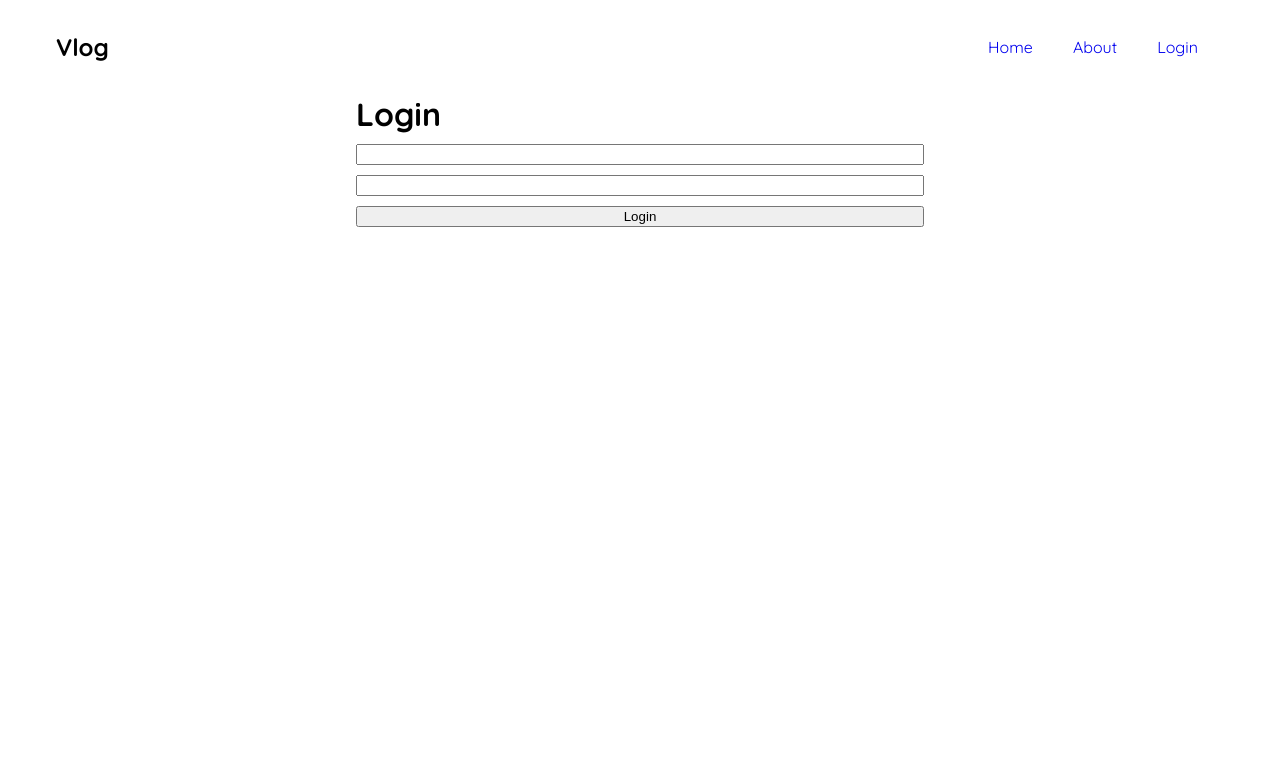
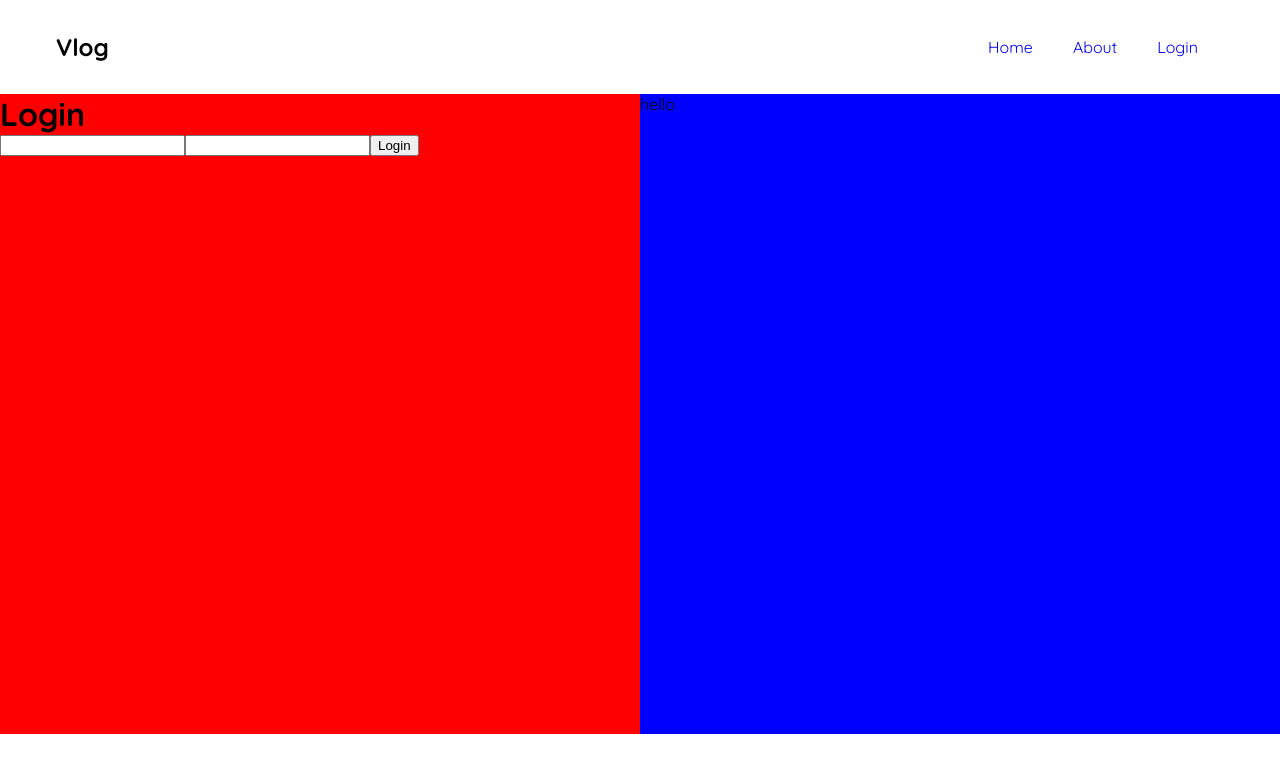
Before and after one commit to JustinLung/vue-blog, a Vue app: page /login in a window 1280 px wide. Shown: the top 772 px of the page. Built offline with nearby package versions, Linux system fonts and the light colour scheme.

Commit message:
WIP - login layout

```diff
--- a/src/main.js
+++ b/src/main.js
@@ -1,7 +1,7 @@
 import Vue from "vue";
 import App from "./App.vue";
 import router from "./router";
-import store from "./store"
+import store from "./store";
 
 Vue.config.productionTip = false;
 
--- a/src/router/index.js
+++ b/src/router/index.js
@@ -1,11 +1,11 @@
 import Vue from "vue";
-import Vuex from "vuex"
+import Vuex from "vuex";
 import VueRouter from "vue-router";
 import Home from "../views/Home.vue";
-import store from './../store'
+import store from "./../store";
 
 Vue.use(VueRouter);
-Vue.use(Vuex)
+Vue.use(Vuex);
 
 const routes = [
   {
@@ -30,17 +30,18 @@ const routes = [
 const router = new VueRouter({
   mode: "history",
   base: process.env.BASE_URL,
-  routes
+  routes,
 });
 
-router.beforeEach((to, from, next)=>{
-  const publicPages = ['/', '/about', '/login']
-  const authRequired = !publicPages.includes(to.path)
-  const loggedIn = store.state.status.loggedIn
-  if(authRequired && !loggedIn){
-    next('/')
+router.beforeEach((to, from, next) => {
+  const publicPages = ["/", "/about", "/login"];
+  const authRequired = !publicPages.includes(to.path);
+  const loggedIn = store.state.status.loggedIn;
+  if (authRequired && !loggedIn) {
+    next("/");
+  } else {
+    next();
   }
-  else {next()}
-})
+});
 
 export default router;
--- a/src/store/index.js
+++ b/src/store/index.js
@@ -1,11 +1,11 @@
-import Vue from 'vue'
-import Vuex from 'vuex'
-import AuthService from "./../services/auth-service"
-import router from "./../router"
+import Vue from "vue";
+import Vuex from "vuex";
+import AuthService from "./../services/auth-service";
+import router from "./../router";
 
-Vue.use(Vuex)
+Vue.use(Vuex);
 
-const user = JSON.parse(localStorage.getItem('user'));
+const user = JSON.parse(localStorage.getItem("user"));
 const initialState = user
   ? { status: { loggedIn: true }, user }
   : { status: { loggedIn: false }, user: null };
@@ -14,37 +14,37 @@ const store = new Vuex.Store({
   state: initialState,
   mutations: {
     loginSuccess(state) {
-      state.status = {loggedIn: true}
+      state.status = { loggedIn: true };
     },
     loginFailed(state) {
-        state.status = {loggedIn: false}
+      state.status = { loggedIn: false };
     },
     logout(state) {
-        state.status = {loggedIn: false}
-    }
+      state.status = { loggedIn: false };
+    },
   },
   actions: {
-    login({commit}, {username, password}) {
-        AuthService.login(username, password).then(()=>{
-            commit('loginSuccess')
-            router.push("/")
-        }).catch(()=>{
-            commit('loginFailed')
+    login({ commit }, { username, password }) {
+      AuthService.login(username, password)
+        .then(() => {
+          commit("loginSuccess");
+          router.push("/");
         })
-      },
-      logout({commit}) {
-        AuthService.logout()
-        commit('logout')
-      },
-      register() {
-
-      }
+        .catch(() => {
+          commit("loginFailed");
+        });
+    },
+    logout({ commit }) {
+      AuthService.logout();
+      commit("logout");
+    },
+    register() {},
   },
   getters: {
     getUsername(state) {
-      return state.user.userInfo.username
-    }
-  }
-})
+      return state.user.userInfo.username;
+    },
+  },
+});
 
-export default store
+export default store;
--- a/src/views/Home.vue
+++ b/src/views/Home.vue
@@ -1,10 +1,9 @@
 <template>
-  <div class="home">
-  </div>
+  <div class="home"></div>
 </template>
 
 <script>
 export default {
-  name: "Home"
+  name: "Home",
 };
 </script>
--- a/src/views/Login.vue
+++ b/src/views/Login.vue
@@ -1,37 +1,54 @@
 <template>
-    <div>
+  <div class="login-page">
+    <div class="container-inputs">
       <h1>Login</h1>
-        <input type="text" v-model="username">
-        <input type="password" name="" id="" v-model="password">
+      <input type="text" v-model="username" />
+      <input type="password" name="" id="" v-model="password" />
       <button @click="this.login">Login</button>
+    </div>
+    <div class="container-hero">hello</div>
   </div>
 </template>
 
 <script>
 export default {
   name: "Login",
-    data: function() {
+  data: function () {
     return {
       username: "",
-            password: ""
-        }
+      password: "",
+    };
   },
   methods: {
-    login: function() {
-      this.$store.dispatch("login", {username: this.username, password: this.password})
-    }
-  }
-}
+    login: function () {
+      this.$store.dispatch("login", {
+        username: this.username,
+        password: this.password,
+      });
+    },
+  },
+};
 </script>
 
 <style lang="scss" scoped>
-    div {
+.login-page {
+    height: 80vh;
     display: flex;
+    flex-direction: row;
+    justify-content: center;
+  .container-inputs {
+      flex: 1;
+      background: red;
+  }
+  .container-hero {
+      flex: 1;
+      background: blue;
+  }
+}
+
+@media(max-width: 768px) {
+    .login-page {
         flex-direction: column;
-        max-width: 568px;
-        margin: 0 auto;
-        * {
-            margin-bottom: 10px;
     }
 }
 </style>
```
Also changed, not shown: src/services/auth-service.js (+15 -12 lines), src/views/Protected.vue (+7 -9 lines), 1 other file (tests, documents, lock files or other folders). Lines whose indentation alone changed are shown as unchanged.
